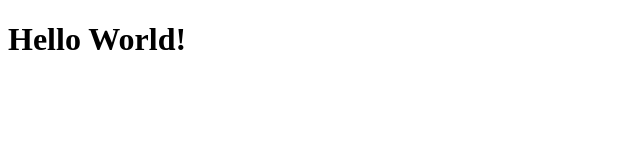
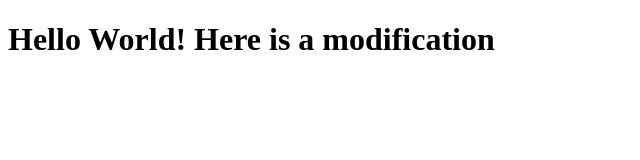
Before and after one commit to chris-nimmons/local, a plain HTML site: page index.html in a window 1280 px wide. Shown: the whole page, without its empty margins (0-640 px from the left). Drawn offline with Linux system fonts and the light colour scheme.

Commit message:
We edited the index file again

```diff
--- a/index.html
+++ b/index.html
@@ -5,6 +5,6 @@
     <title></title>
   </head>
   <body>
-    <h1>Hello World!</h1>
+    <h1>Hello World! Here is a modification</h1>
   </body>
 </html>
```
